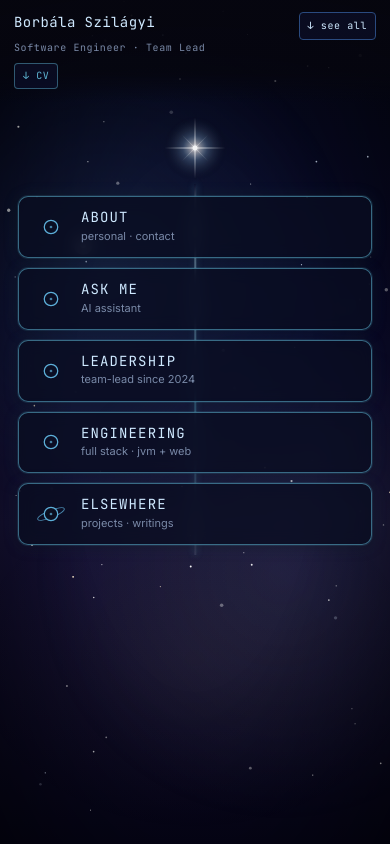
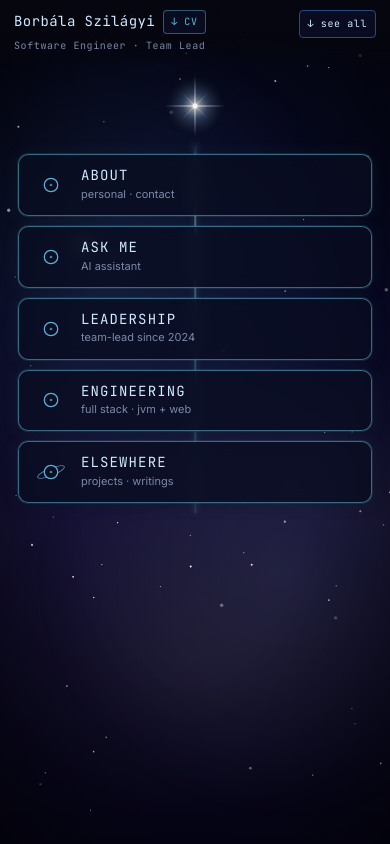
Before and after one commit to szilagyib/PortfolioPage, an Astro site: page / in a window 390 px wide. Built offline with nearby package versions, Linux system fonts and the light colour scheme; Astro itself is replaced by a stand-in of ours.

Commit message:
fix(mobile): inline CV with name, raise stage, no desktop flash
- Top bar: name + '↓ CV' share a row; title moves to a second line.
  Header ~38px shorter, so YOU-star and destination stack sit higher.
- Stage top offset 100 → 62; padding-top 12 → 8.
- Switch Canvas island from client:visible to client:only='react' so
  Astro doesn't SSR the desktop layout. On mobile, users now see the
  body gradient until React mounts instead of a desktop-shaped flash.

```diff
--- a/src/components/canvas/MobileCanvas.tsx
+++ b/src/components/canvas/MobileCanvas.tsx
@@ -50,11 +50,11 @@ export default function MobileCanvas() {
     <div style={{ position: 'fixed', inset: 0, overflow: 'hidden' }}>
       <CosmicBackground />
 
-      {/* Top bar — identity + CV stacked on the left; see-all + start-again
-       *   on the right. Higher z-index than AllDoorsStack (z=9) so the
-       *   start-again icon stays reachable while the see-all overlay is
-       *   open. Subtle gradient backdrop keeps buttons legible over any
-       *   content behind them. */}
+      {/* Top bar — identity on the left (name + CV on the top row, title
+       *   below); see-all + start-again on the right. Higher z-index than
+       *   AllDoorsStack (z=9) so the start-again icon stays reachable while
+       *   the see-all overlay is open. Subtle gradient backdrop keeps
+       *   buttons legible over any content behind them. */}
       <header
         style={{
           position: 'fixed',
@@ -64,7 +64,7 @@ export default function MobileCanvas() {
           display: 'flex',
           justifyContent: 'space-between',
           alignItems: 'flex-start',
-          padding: '12px 14px 14px',
+          padding: '10px 14px 12px',
           gap: 10,
           zIndex: 10,
           fontFamily: 'var(--font-mono)',
@@ -78,9 +78,10 @@ export default function MobileCanvas() {
             display: 'flex',
             flexDirection: 'column',
             alignItems: 'flex-start',
-            gap: 6,
+            gap: 4,
           }}
         >
+          <div style={{ display: 'flex', alignItems: 'center', gap: 8 }}>
             <div
               style={{
                 fontSize: 14,
@@ -90,19 +91,9 @@ export default function MobileCanvas() {
                 whiteSpace: 'nowrap',
                 overflow: 'hidden',
                 textOverflow: 'ellipsis',
-              maxWidth: '100%',
               }}
             >
               Borbála Szilágyi
-          </div>
-          <div
-            style={{
-              fontSize: 10,
-              color: 'var(--text-dim)',
-              letterSpacing: '0.06em',
-            }}
-          >
-            Software Engineer · Team Lead
             </div>
             <a
               href="/SzilagyiBorbala_CV_EN_2026_NoPhoto.pdf"
@@ -114,15 +105,25 @@ export default function MobileCanvas() {
                 letterSpacing: '0.06em',
                 color: 'var(--accent-cyan)',
                 textDecoration: 'none',
-              padding: '4px 8px',
+                padding: '3px 7px',
                 border: '1px solid rgba(95, 184, 214, 0.45)',
                 borderRadius: 4,
                 background: 'rgba(13,18,48,0.55)',
-              marginTop: 2,
+                whiteSpace: 'nowrap',
               }}
             >
               ↓ CV
             </a>
+          </div>
+          <div
+            style={{
+              fontSize: 10,
+              color: 'var(--text-dim)',
+              letterSpacing: '0.06em',
+            }}
+          >
+            Software Engineer · Team Lead
+          </div>
         </div>
 
         <div
@@ -173,14 +174,14 @@ export default function MobileCanvas() {
       </header>
 
       {/* Stage — YOU on top, destinations stacked below. Top offset clears
-       *   the taller mobile header (name + title + CV stacked). */}
+       *   the two-row mobile header (name+CV row, then title). */}
       <motion.main
         initial={{ opacity: 0 }}
         animate={{ opacity: 1 }}
         transition={{ duration: 0.4, ease: REVEAL_EASE }}
         style={{
           position: 'absolute',
-          top: 100,
+          top: 62,
           bottom: 0,
           left: 0,
           right: 0,
@@ -188,7 +189,7 @@ export default function MobileCanvas() {
           display: 'flex',
           flexDirection: 'column',
           alignItems: 'center',
-          padding: '12px 18px 28px',
+          padding: '8px 18px 28px',
           zIndex: 1,
         }}
       >
--- a/src/pages/index.astro
+++ b/src/pages/index.astro
@@ -4,5 +4,8 @@ import Canvas from '@/components/canvas/Canvas';
 import '@/styles/global.css';
 ---
 <Base title="Borbála Szilágyi — Portfolio">
-  <Canvas client:visible />
+  <!-- client:only skips SSR so the desktop layout never flashes on mobile
+       before React picks the right breakpoint. Users see the body gradient
+       (cosmic background) until React mounts. -->
+  <Canvas client:only="react" />
 </Base>
```
Lines whose indentation alone changed are shown as unchanged.
